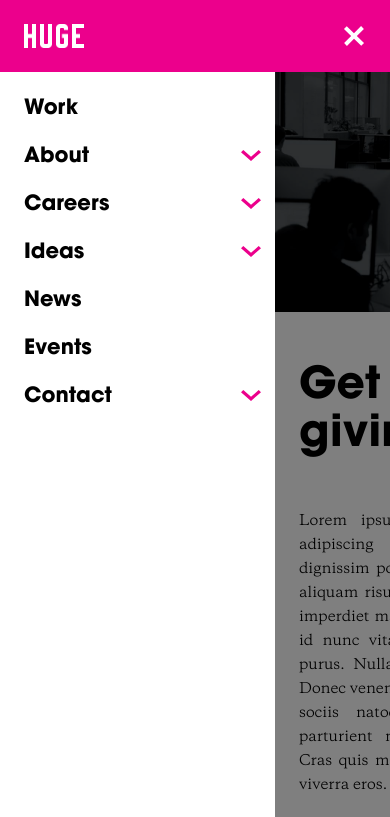
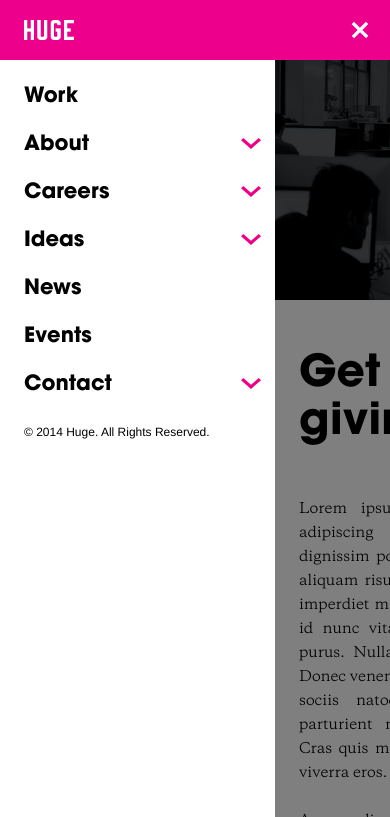
Before and after one commit to BirdInTheCity/huge-nav, a website: page public/index.html in a window 390 px wide. Both pictures are taken after a click on the element 36 px from the left and 36 px from the top of the page. Shown: the top 817 px of the page. Drawn offline with Linux system fonts and the light colour scheme; files whose address does not match are found by name.

Commit message:
Adding copyright

```diff
--- a/public/index.html
+++ b/public/index.html
@@ -8,8 +8,8 @@
 <body>
 <nav id="main-navigation" class="noselect">
     <div id="nav-button">
-        <div id="nav-button-open" class="hide-desktop"><img src="images/toggle-open.svg" height="72" width="72"/></div>
-        <div id="nav-button-close" class="hide-desktop"><img src="images/toggle-close.svg" height="72" width="72"/></div>
+        <div id="nav-button-open" class="hide-desktop" aria-label="Open Navigation"><img src="images/toggle-open.svg" height="60" width="60"/></div>
+        <div id="nav-button-close" class="hide-desktop" aria-label="Close Navigation"><img src="images/toggle-close.svg" height="60" width="60"/></div>
     </div>
 </nav>
 <div id="main-body" class="page-wrap">
--- a/public/src/nav.js
+++ b/public/src/nav.js
@@ -161,6 +161,10 @@
                 menuItem = createMenuItem(menuItem.label, menuItem.url, menuItem.items);
                 menuList.appendChild(menuItem);
             });
+
+            var copyright = createCopyright();
+            menuList.appendChild(copyright);
+
         }
     }
 
@@ -173,8 +177,9 @@
 
         var img = document.createElement('img');
         img.src = 'images/HUGE-white.png';
-        img.height = 24;
-        img.width = 60;
+        img.id = 'huge-logo';
+        //img.height = 24;
+        //img.width = 60;
         img.alt = 'Huge';
 
         div.appendChild(img);
@@ -333,6 +338,14 @@
         return mLink;
     }
 
+    function createCopyright(){
+        var cr = document.createElement('li');
+        cr.classList.add('hide-desktop');
+        cr.classList.add('copyright');
+        cr.innerText = '© 2014 Huge. All Rights Reserved.';
+        return cr;
+    }
+
 
 
     function createMenuBackground (){
--- a/public/styles/nav-horizontal.css
+++ b/public/styles/nav-horizontal.css
@@ -1,3 +1,8 @@
+@media only screen and (min-width: 768px) {
+    #main-navigation {
+        height: 72px;
+    }
+}
 
 .horizontal-nav {
     display: inline-block;
@@ -12,8 +17,10 @@
 }
 
 
-.horizontal-nav .huge-logo {
+.horizontal-nav #huge-logo {
     display: inline-block;
+    width: 60px;
+    height: 24px;
 }
 
 
--- a/public/styles/nav-vertical.css
+++ b/public/styles/nav-vertical.css
@@ -4,10 +4,13 @@
     z-index: 70;
     font-size: 0;
     width: 100%;
-    height: 72px;
     vertical-align: top;
 }
-
+@media only screen and (max-width: 767px) {
+    #main-navigation {
+        height: 60px;
+    }
+}
 
 
 .vertical-nav {
@@ -51,7 +54,11 @@
 
 
 
-
+.vertical-nav #huge-logo {
+    display: inline-block;
+    width: 50px;
+    height: 20px;
+}
 
 .vertical-nav .huge-menu-item:first-child {   /* The Huge logo is the first element */
     display: flex;
@@ -59,7 +66,7 @@
     background-color: #ec008c;
     padding: 12px 0px;
     margin-bottom: 12px;
-    height: 72px;
+    height: 60px;
 }
 
 .vertical-nav .huge-menu-item {
@@ -157,21 +164,24 @@
 
 
 
-
+#nav-button {
+    display: none;
+}
 
 .vertical-nav #nav-button{
     position: absolute;
     left: 0;
     transition: left 0.5s cubic-bezier(.55,0,.1,1);
     cursor: pointer;
+    display: block;
 }
 
 .vertical-nav.open #nav-button{
-    left: calc(100% - 72px);
+    left: calc(100% - 60px);
 }
 
 .vertical-nav #nav-button-open {
-    display: inherit;
+    display: block;
 }
 
 .vertical-nav #nav-button-close {
@@ -183,5 +193,12 @@
 }
 
 .vertical-nav.open #nav-button-close {
-    display: inherit;
+    display: block;
 }
+
+.copyright {
+    font-family: "Helvetica Neue";
+    font-size: 12px;
+    line-height: 48px;
+    padding: 0 24px;
+}
```
